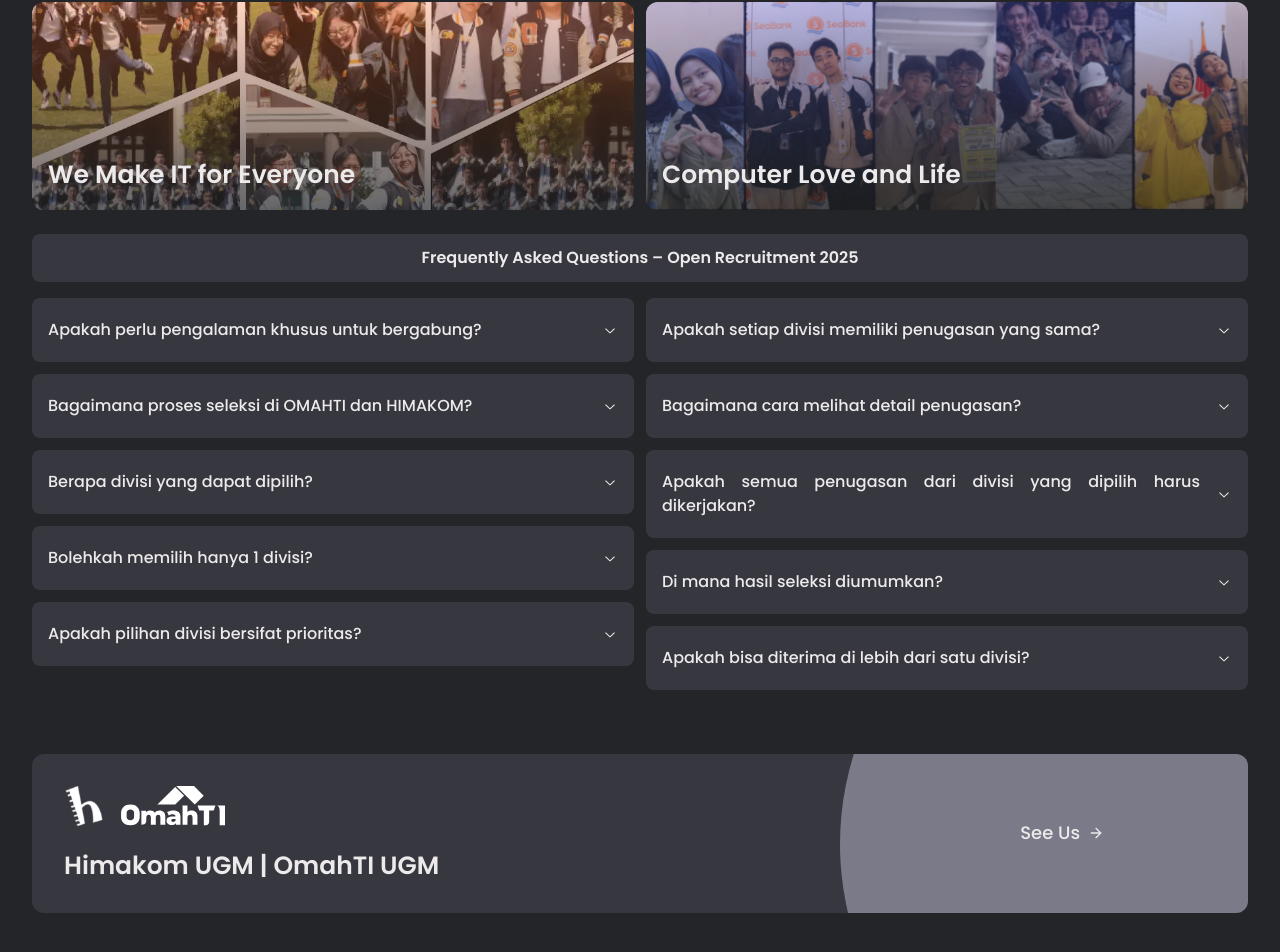
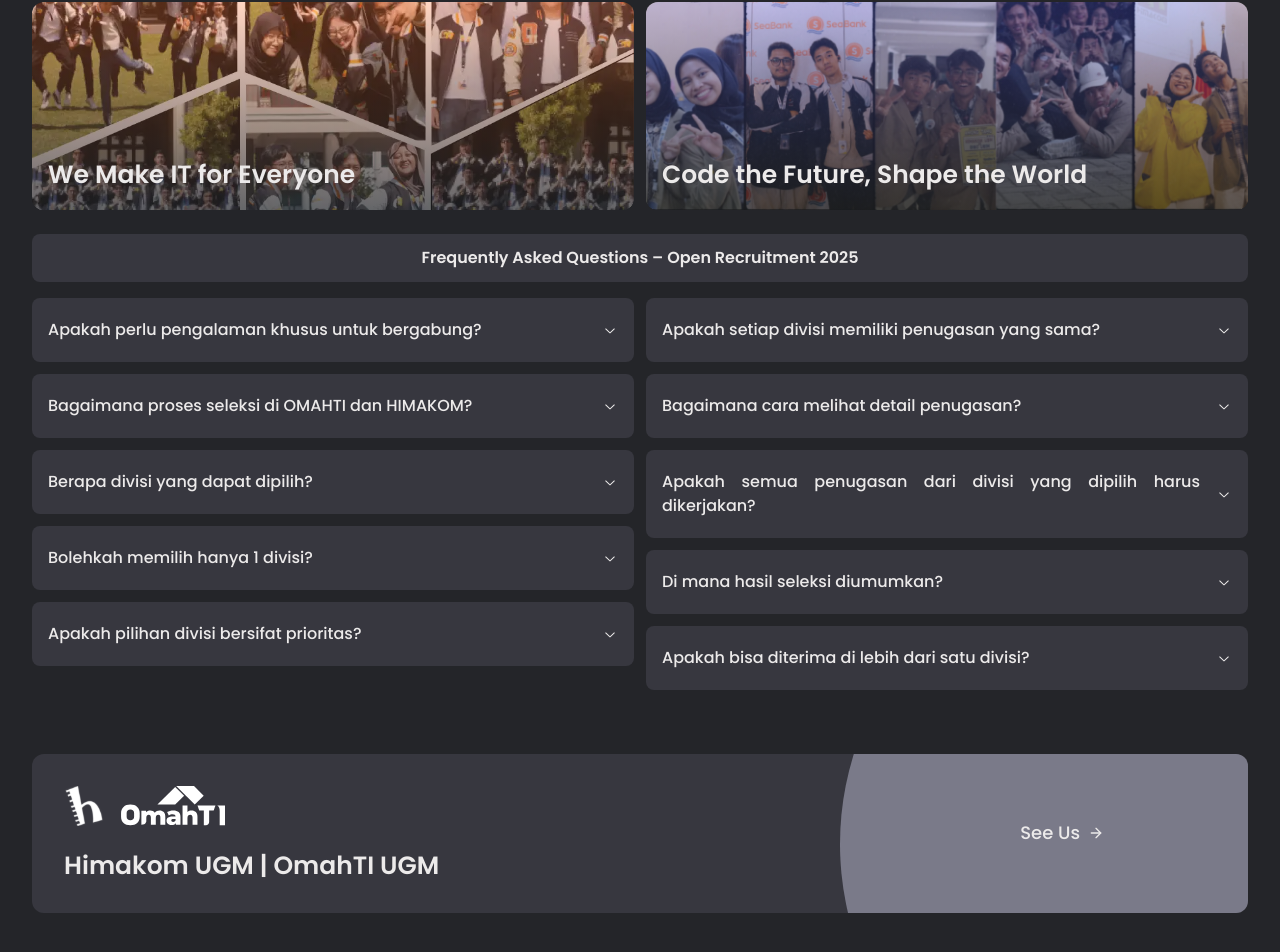
Before and after one commit to KevinAntonioWiyonoLauw/oprec-26, a Next.js app in the folder frontend/: page / in a window 1280 px wide. Shown: the part 1939-2891 px from the top of the page. Built offline with nearby package versions, Linux system fonts and the light colour scheme; no server answers.

Commit message:
update: tagline hima

```diff
--- a/frontend/src/modules/beranda/Faq.tsx
+++ b/frontend/src/modules/beranda/Faq.tsx
@@ -71,7 +71,7 @@
       <p className="z-20 text-2xl font-semibold text-custom-silver">
         {variant === "omahti"
           ? "We Make IT for Everyone"
-          : "Computer Love and Life"}
+          : "Code the Future, Shape the World"}
       </p>
 
       {/* gradient */}
```
